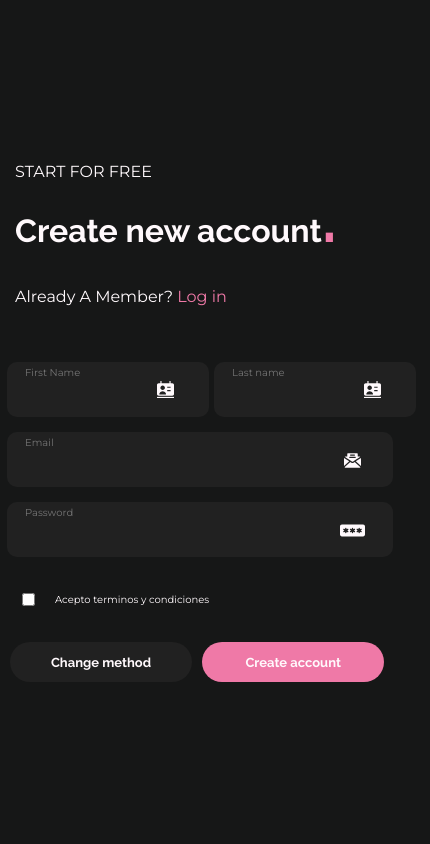
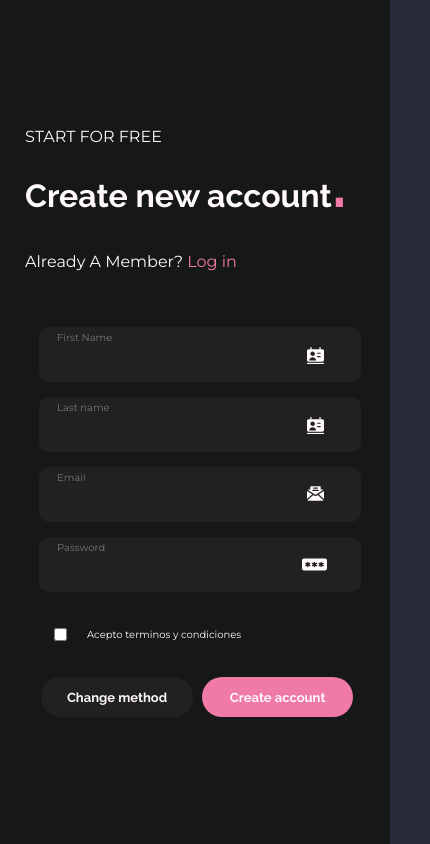
Before and after one commit to Mo-ani/FrontendDev, a plain HTML site: page HTML-CSS/07-Formularios/ejercicio/index.html in a window 390 px wide. Shown: the whole page, 430 px wide, since content can reach past the window. Drawn offline with Linux system fonts and the light colour scheme.

Commit message:
Finish 07

```diff
--- a/HTML-CSS/07-Formularios/ejercicio/style.css
+++ b/HTML-CSS/07-Formularios/ejercicio/style.css
@@ -23,7 +23,6 @@ body{
     justify-content: center;
     align-items: center;
     width: 500px;
-    min-width: 470px;
     height: 100vh;
     background-color: var(--background);
 }
@@ -169,3 +168,30 @@ body{
     color: var(--text-color);
     margin-left: 7px;
 }
+/*---- 375*/
+@media only screen and (max-width: 480px){
+    .headerlogin{
+        width: 340px;
+    }
+    .bodylogin .f-l-name{
+        display: flex;
+        flex-direction: column;
+        gap: 15px;
+    }
+    .bodylogin input[type="email"]{
+        background-position: 268px 18px;
+    }
+    .bodylogin input[type="password"]{
+        background-position: 263px 15px;
+    }
+    .bodylogin .f-l-name input {
+        width: 100%;
+    }
+    .bodylogin .f-l-name input#last-name{
+        margin-left: 0;
+    }
+    .bodylogin .f-l-name input{
+        background-position: 268px 20px;
+    }
+
+}
```
